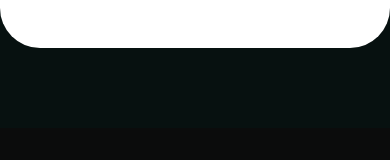
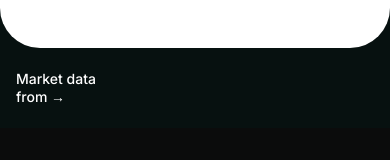
Before and after one commit to ahsansiddiqui-113/wealthnx, a Next.js app: page /wealth-genie/ai-insights in a window 390 px wide. Shown: the part 928-1088 px from the top of the page. Built offline with nearby package versions, Linux system fonts and the light colour scheme.

Commit message:
Enhance PartnerStrip component with marquee effect and improved lead styling for better visibility

```diff
--- a/app/components/PartnerStrip.jsx
+++ b/app/components/PartnerStrip.jsx
@@ -9,6 +9,8 @@ const SOURCES = [['nasdaq', 'Nasdaq', 176], ['morningstar', 'Morningstar', 244],
 export default function PartnerStrip({ className = '' }) {
   return (
     <section className={`${styles.strip} ${className}`.trim()} aria-label="Data sources: Nasdaq, Morningstar, FMP, CoinGecko">
+      <p className={styles.lead}>Market data from <span aria-hidden="true">→</span></p>
+      <div className={styles.marquee}>
       <div className={styles.track}>
         {Array.from({ length: COPIES }, (_, i) => (
           <div className={styles.unit} key={i} aria-hidden={i > 0 ? 'true' : undefined}>
@@ -20,6 +22,7 @@ export default function PartnerStrip({ className = '' }) {
           </div>
         ))}
       </div>
+      </div>
     </section>
   );
 }
--- a/app/components/PartnerStrip.module.css
+++ b/app/components/PartnerStrip.module.css
@@ -23,12 +23,25 @@
   padding-right: 64px;
 }
 
+/* fixed label on the left; the logos scroll to its right and fade in from its edge */
 .lead {
-  color: #8f9a98;
+  flex: none;
+  margin: 0;
+  padding: 0 28px 0 clamp(20px, 5vw, 96px);
+  max-width: 150px;
+  box-sizing: content-box;
+  color: #fff;
   font-family: var(--font-inter), 'Inter', Arial, sans-serif;
-  font-size: 15px;
-  line-height: 1.4;
-  white-space: nowrap;
+  font-size: 18px;
+  font-weight: 500;
+  line-height: 1.3;
+}
+.marquee {
+  flex: 1 1 0;
+  min-width: 0;
+  overflow: hidden;
+  -webkit-mask-image: linear-gradient(90deg, transparent 0, #000 56px);
+  mask-image: linear-gradient(90deg, transparent 0, #000 56px);
 }
 
 .unit img { display: block; flex: none; width: auto; height: 38px; opacity: .9; }
@@ -40,7 +53,7 @@
 @media (max-width: 700px) {
   .unit { gap: 40px; padding-right: 40px; }
   .unit img { height: 30px; }
-  .lead { font-size: 14px; }
+  .lead { font-size: 14px; padding: 0 12px 0 16px; max-width: 108px; }
   .track { animation-duration: 18s; }
 }
 
```
